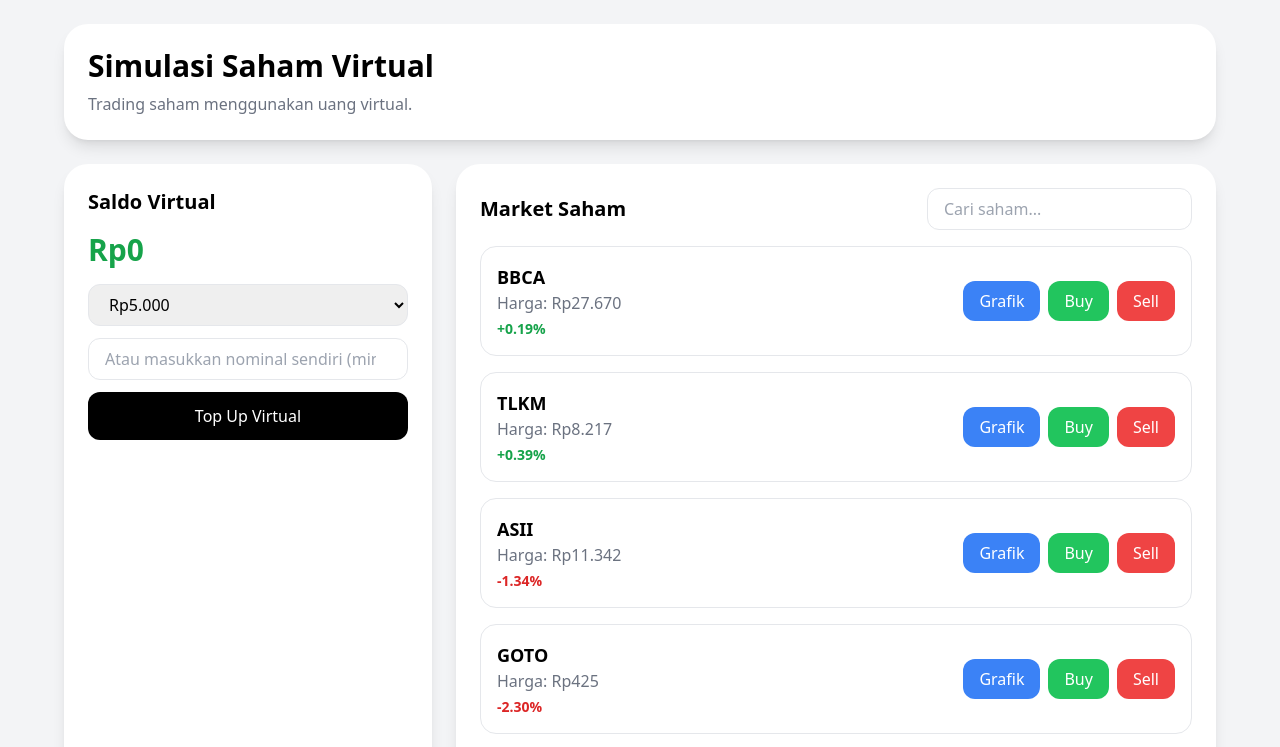
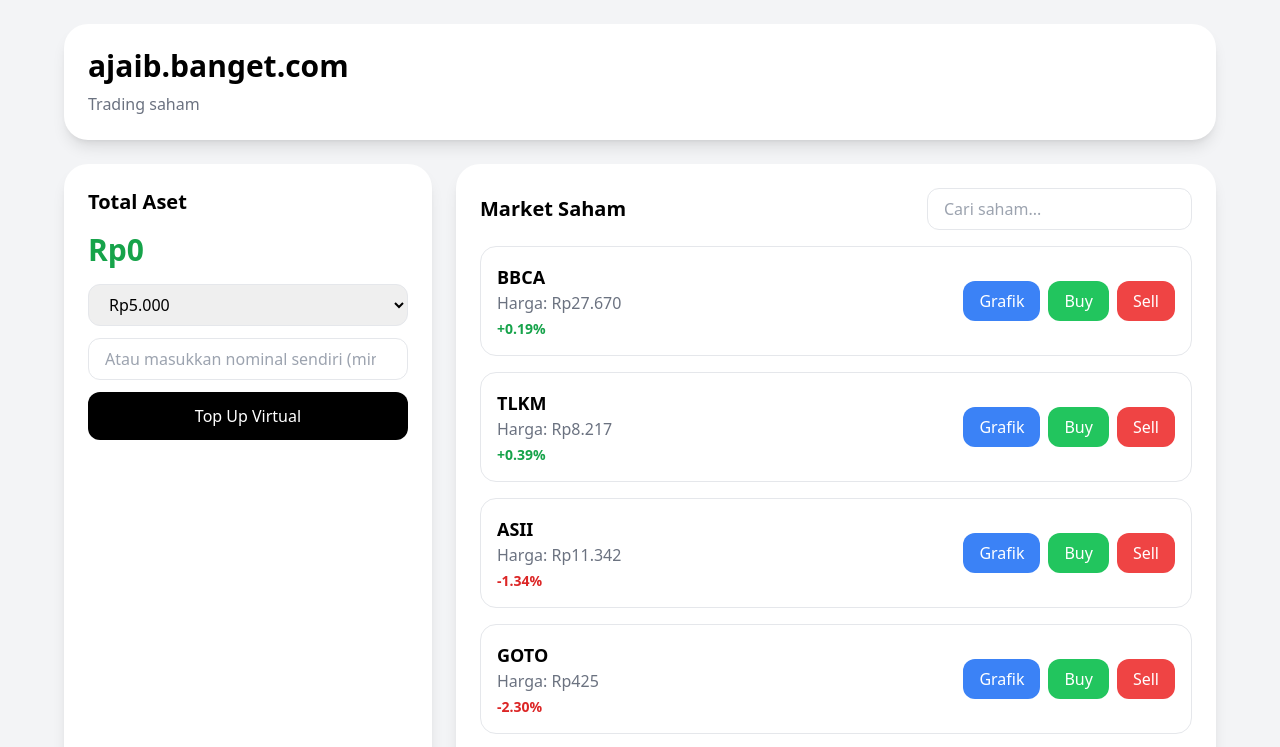
Before and after one commit to hs-182/Saham., a plain HTML site: page index.html in a window 1280 px wide. Shown: the top 747 px of the page. Drawn offline with nearby package versions, Linux system fonts and the light colour scheme.

Commit message:
Update title and headings in index.html

```diff
--- a/index.html
+++ b/index.html
@@ -2,18 +2,18 @@
 <head>
   <meta charset="UTF-8">
   <meta name="viewport" content="width=device-width, initial-scale=1.0">
-  <title>Simulasi Saham Virtual</title>
+  <title> Saham </title>
   <script src="https://cdn.tailwindcss.com"></script>
 </head>
 <body class="bg-gray-100 min-h-screen p-6">  <div class="max-w-6xl mx-auto space-y-6"><div class="bg-white rounded-3xl shadow-lg p-6">
-  <h1 class="text-3xl font-bold">Simulasi Saham Virtual</h1>
-  <p class="text-gray-500 mt-2">Trading saham menggunakan uang virtual.</p>
+  <h1 class="text-3xl font-bold">ajaib.banget.com</h1>
+  <p class="text-gray-500 mt-2">Trading saham</p>
 </div>
 
 <div class="grid md:grid-cols-3 gap-6">
 
   <div class="bg-white rounded-3xl shadow-lg p-6">
-    <h2 class="text-xl font-semibold">Saldo Virtual</h2>
+    <h2 class="text-xl font-semibold">Total Aset</h2>
     <p id="saldo" class="text-3xl font-bold mt-4 text-green-600">Rp0</p>
     <select id="topupSelect" class="border rounded-xl px-4 py-2 w-full mt-4">
       <option value="5000">Rp5.000</option>
```
